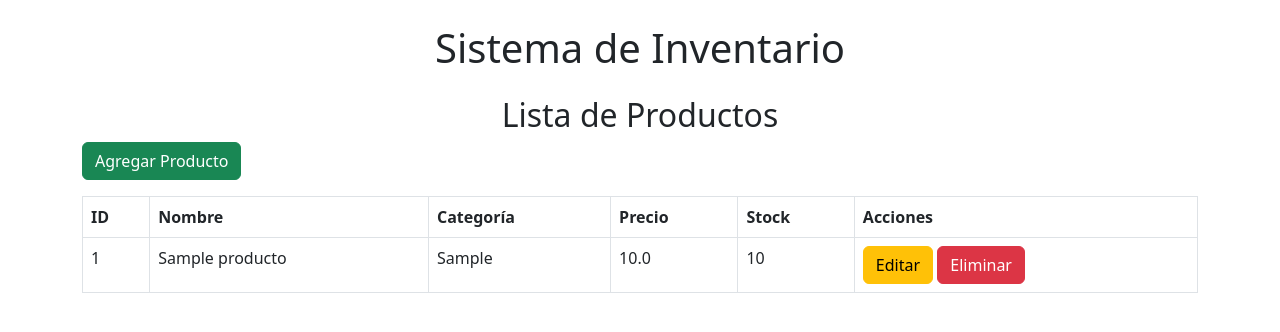
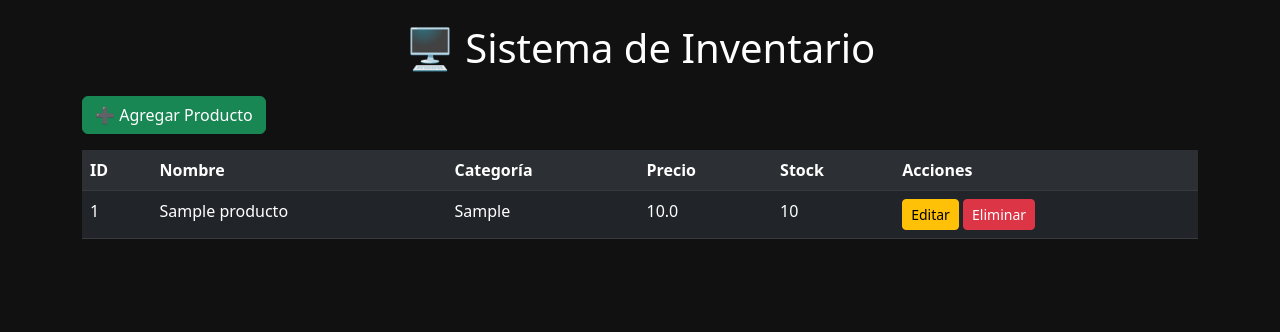
Before and after one commit to cristianadhemar88-cloud/INVENTARIO_1ERPARCIAL-EMERGENTES, a Flask app: page / in a window 1280 px wide. Shown: the top 332 px of the page. Run offline with Flask 3, Linux system fonts and the light colour scheme; tables that the repository leaves empty hold one stand-in row (values such as "Sample post").

Commit message:
Actualización de CRUD

```diff
--- a/templates/base.html
+++ b/templates/base.html
@@ -1,18 +1,31 @@
 <!DOCTYPE html>
-<html>
+<html lang="es">
 <head>
+    <meta charset="UTF-8">
     <title>Inventario</title>
+
+    <!-- Bootstrap -->
     <link href="https://cdn.jsdelivr.net/npm/bootstrap@5.3.0/dist/css/bootstrap.min.css" rel="stylesheet">
+
+    <style>
+        body {
+            background-color: #111;
+            color: white;
+        }
+        .card {
+            background-color: #1c1c1c;
+            color: white;
+        }
+    </style>
 </head>
 
 <body>
 
-<div class="container">
-    <h1 class="text-center mt-4">Sistema de Inventario</h1>
+<div class="container mt-4">
+    <h1 class="text-center mb-4">🖥️ Sistema de Inventario</h1>
 
     {% block content %}
     {% endblock %}
-
 </div>
 
 </body>
--- a/templates/index.html
+++ b/templates/index.html
@@ -2,11 +2,9 @@
 
 {% block content %}
 
-<h2 class="text-center mt-4">Lista de Productos</h2>
+<a href="/agregar" class="btn btn-success mb-3">➕ Agregar Producto</a>
 
-<a href="/agregar" class="btn btn-success mb-3">Agregar Producto</a>
-
-<table class="table table-bordered">
+<table class="table table-dark table-striped">
     <tr>
         <th>ID</th>
         <th>Nombre</th>
@@ -24,8 +22,8 @@
         <td>{{ p[3] }}</td>
         <td>{{ p[4] }}</td>
         <td>
-            <a href="/editar/{{ p[0] }}" class="btn btn-warning">Editar</a>
-            <a href="/eliminar/{{ p[0] }}" class="btn btn-danger">Eliminar</a>
+            <a href="/editar/{{ p[0] }}" class="btn btn-warning btn-sm">Editar</a>
+            <a href="/eliminar/{{ p[0] }}" class="btn btn-danger btn-sm">Eliminar</a>
         </td>
     </tr>
     {% endfor %}
```
Also changed, not shown: app.py (+0 -7 lines).
